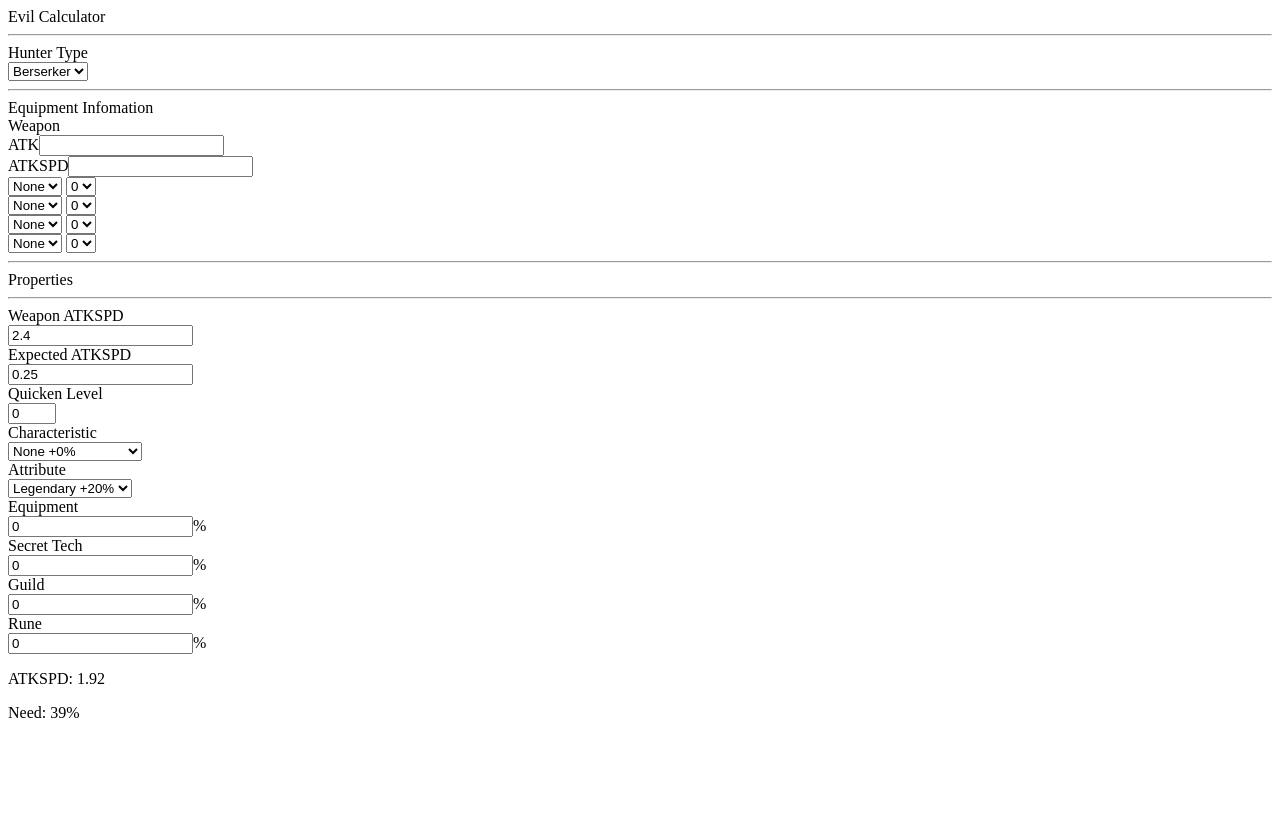
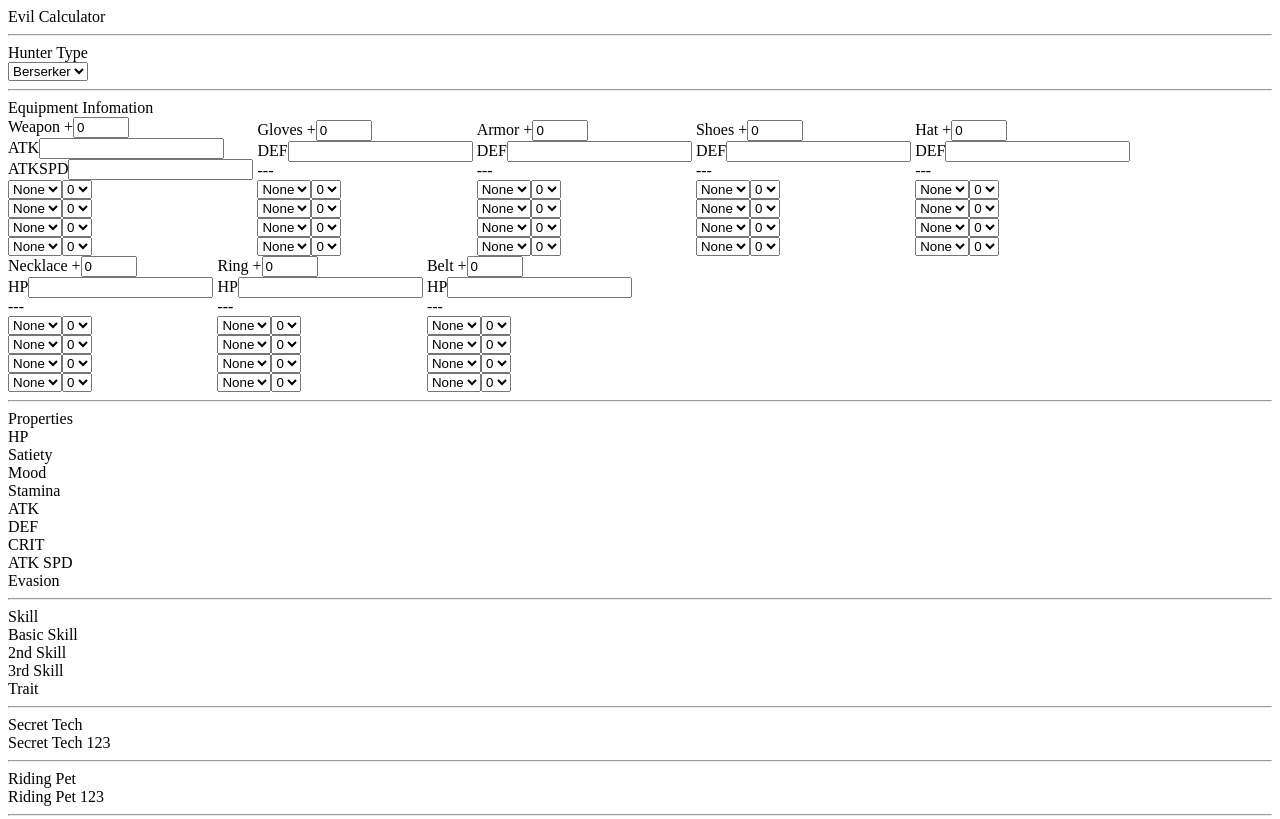
Before and after one commit to AmblingBunny/evil-calculator, a plain HTML site: page docs/index.html in a window 1280 px wide. Shown: the top 819 px of the page. Drawn offline with Linux system fonts and the light colour scheme.

Commit message:
Update index.html

```diff
--- a/docs/index.html
+++ b/docs/index.html
@@ -28,31 +28,115 @@
 
         <div>Equipment Infomation</div>
         <div>
-            <div>Weapon</div>
-            <div>ATK<input></div>
-            <div>ATKSPD<input></div>
-            <div>
-                <select><option>None</option></select>
-                <select><option>0</option></select>
+            <div style="display: inline-block;">
+                <div>Weapon +<input type="number" value="0" min="0" max="25"></div>
+                <div>ATK<input></div>
+                <div>ATKSPD<input></div>
+                <div><select><option>None</option></select><select><option>0</option></select></div>
+                <div><select><option>None</option></select><select><option>0</option></select></div>
+                <div><select><option>None</option></select><select><option>0</option></select></div>
+                <div><select><option>None</option></select><select><option>0</option></select></div>
             </div>
-            <div>
-                <select><option>None</option></select>
-                <select><option>0</option></select>
+            <div style="display: inline-block;">
+                <div>Gloves +<input type="number" value="0" min="0" max="25"></div>
+                <div>DEF<input></div>
+                <div>---</div>
+                <div><select><option>None</option></select><select><option>0</option></select></div>
+                <div><select><option>None</option></select><select><option>0</option></select></div>
+                <div><select><option>None</option></select><select><option>0</option></select></div>
+                <div><select><option>None</option></select><select><option>0</option></select></div>
             </div>
-            <div>
-                <select><option>None</option></select>
-                <select><option>0</option></select>
+            <div style="display: inline-block;">
+                <div>Armor +<input type="number" value="0" min="0" max="25"></div>
+                <div>DEF<input></div>
+                <div>---</div>
+                <div><select><option>None</option></select><select><option>0</option></select></div>
+                <div><select><option>None</option></select><select><option>0</option></select></div>
+                <div><select><option>None</option></select><select><option>0</option></select></div>
+                <div><select><option>None</option></select><select><option>0</option></select></div>
             </div>
-            <div>
-                <select><option>None</option></select>
-                <select><option>0</option></select>
+            <div style="display: inline-block;">
+                <div>Shoes +<input type="number" value="0" min="0" max="25"></div>
+                <div>DEF<input></div>
+                <div>---</div>
+                <div><select><option>None</option></select><select><option>0</option></select></div>
+                <div><select><option>None</option></select><select><option>0</option></select></div>
+                <div><select><option>None</option></select><select><option>0</option></select></div>
+                <div><select><option>None</option></select><select><option>0</option></select></div>
+            </div>
+            <div style="display: inline-block;">
+                <div>Hat +<input type="number" value="0" min="0" max="25"></div>
+                <div>DEF<input></div>
+                <div>---</div>
+                <div><select><option>None</option></select><select><option>0</option></select></div>
+                <div><select><option>None</option></select><select><option>0</option></select></div>
+                <div><select><option>None</option></select><select><option>0</option></select></div>
+                <div><select><option>None</option></select><select><option>0</option></select></div>
+            </div>
+            <div style="display: inline-block;">
+                <div>Necklace +<input type="number" value="0" min="0" max="25"></div>
+                <div>HP<input></div>
+                <div>---</div>
+                <div><select><option>None</option></select><select><option>0</option></select></div>
+                <div><select><option>None</option></select><select><option>0</option></select></div>
+                <div><select><option>None</option></select><select><option>0</option></select></div>
+                <div><select><option>None</option></select><select><option>0</option></select></div>
+            </div>
+            <div style="display: inline-block;">
+                <div>Ring +<input type="number" value="0" min="0" max="25"></div>
+                <div>HP<input></div>
+                <div>---</div>
+                <div><select><option>None</option></select><select><option>0</option></select></div>
+                <div><select><option>None</option></select><select><option>0</option></select></div>
+                <div><select><option>None</option></select><select><option>0</option></select></div>
+                <div><select><option>None</option></select><select><option>0</option></select></div>
+            </div>
+            <div style="display: inline-block;">
+                <div>Belt +<input type="number" value="0" min="0" max="25"></div>
+                <div>HP<input></div>
+                <div>---</div>
+                <div><select><option>None</option></select><select><option>0</option></select></div>
+                <div><select><option>None</option></select><select><option>0</option></select></div>
+                <div><select><option>None</option></select><select><option>0</option></select></div>
+                <div><select><option>None</option></select><select><option>0</option></select></div>
             </div>
         </div>
         <hr>
 
         <div>Properties</div>
+        <div>
+            <div>HP</div>
+            <div>Satiety</div>
+            <div>Mood</div>
+            <div>Stamina</div>
+            <div>ATK</div>
+            <div>DEF</div>
+            <div>CRIT</div>
+            <div>ATK SPD</div>
+            <div>Evasion</div>
+        </div>
         <hr>
 
+        <div>Skill</div>
+        <div>
+            <div>Basic Skill</div>
+            <div>2nd Skill</div>
+            <div>3rd Skill</div>
+            <div>Trait</div>
+        </div>
+        <hr>
+
+        <div>Secret Tech</div>
+        <div>
+            <div>Secret Tech 123</div>
+        </div>
+        <hr>
+
+        <div>Riding Pet</div>
+        <div>
+            <div>Riding Pet 123</div>
+        </div>
+        <hr>
 
         <div>Weapon ATKSPD</div>
         <div><input type="text" id="atkspd_weapon" value="2.4" onblur="evil_calc()"></div>
```
